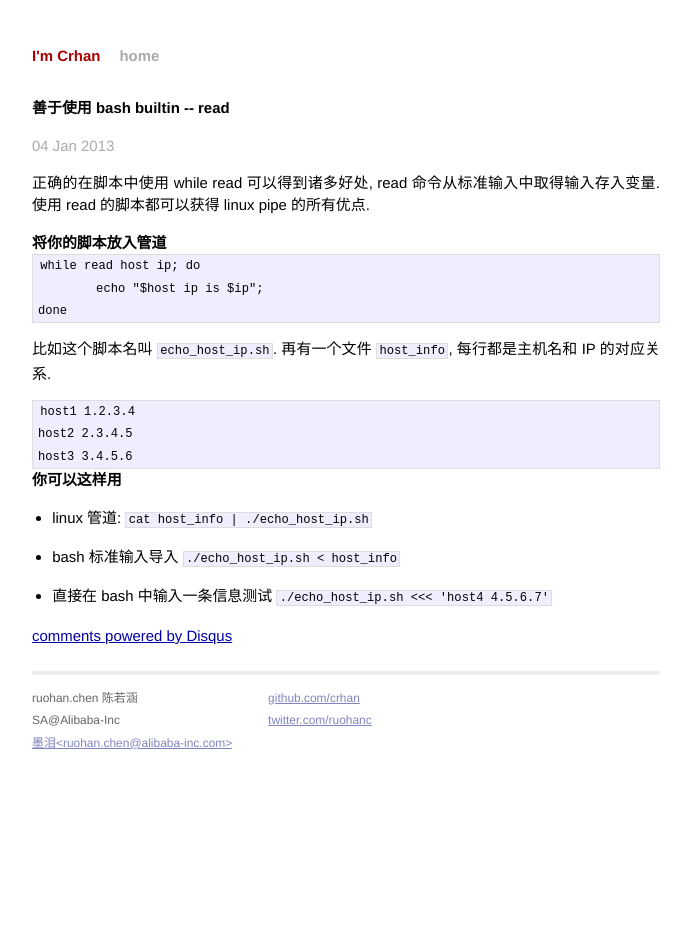
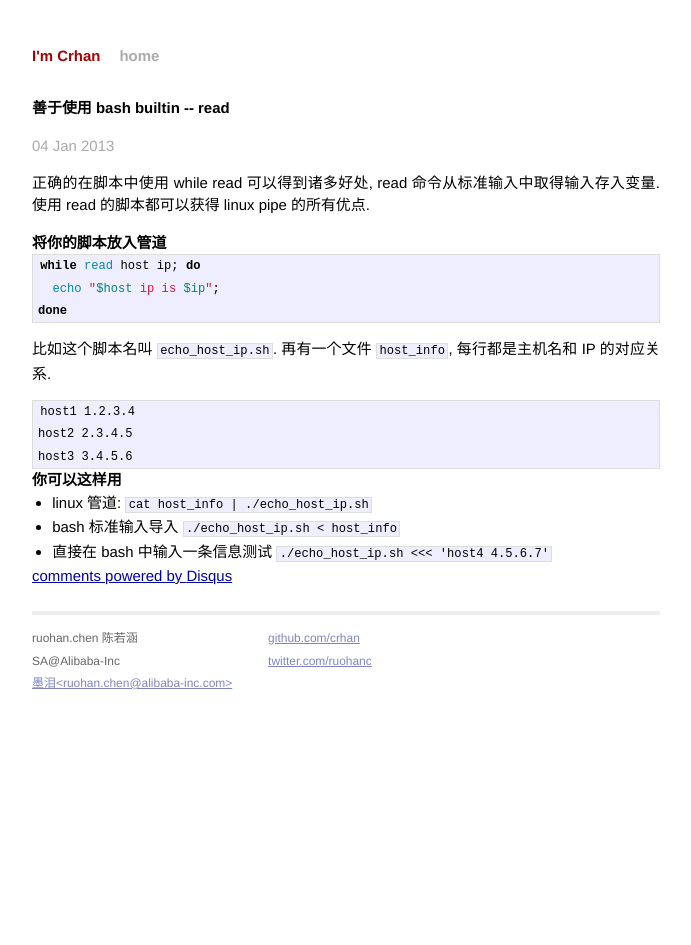
Before and after one commit to crhan/crhan.github.io, a Jekyll site: the page built from _posts/2013-01-04-善于使用-bash-builtin-read.md, in a window 1280 px wide. Shown: the whole page, without its empty margins (294-985 px from the left). Built offline with Jekyll 4.4.1, drawn with Linux system fonts in a browser that asks for light colours; Markdown is read by kramdown in place of the engine named in the settings; comment, search, counter and statistics services are not loaded.

Commit message:
some syntax change

````diff
--- a/_posts/2013-01-04-善于使用-bash-builtin-read.md
+++ b/_posts/2013-01-04-善于使用-bash-builtin-read.md
@@ -9,22 +9,24 @@ uniq_id: '2013-01-04'
 ---
 正确的在脚本中使用 while read 可以得到诸多好处, read 命令从标准输入中取得输入存入变量. 使用 read 的脚本都可以获得 linux pipe 的所有优点.
 
-### 将你的脚本放入管道
+## 将你的脚本放入管道
 
-	while read host ip; do
-		echo "$host ip is $ip";
-	done
+```bash
+while read host ip; do
+  echo "$host ip is $ip";
+done
+```
 
 比如这个脚本名叫 `echo_host_ip.sh`.  再有一个文件 `host_info`, 每行都是主机名和 IP 的对应关系.
 
-	host1 1.2.3.4
-	host2 2.3.4.5
-	host3 3.4.5.6
+```
+host1 1.2.3.4
+host2 2.3.4.5
+host3 3.4.5.6
+```
 
-### 你可以这样用
+## 你可以这样用
 
 * linux 管道: `cat host_info | ./echo_host_ip.sh`
-
 * bash 标准输入导入 `./echo_host_ip.sh < host_info`
-
 * 直接在 bash 中输入一条信息测试 `./echo_host_ip.sh <<< 'host4 4.5.6.7'`
````
Also changed, not shown: _posts/2012-09-05-利用-find-删除自编译的-python.md (+7 -5 lines), _posts/2012-09-13-ruhoh-plugin-第二弹-sitemap-generator.md (+0 -3 lines), _posts/2012-09-23-git-status-中文乱码解决.md (+3 -1 lines), _posts/2013-01-05-ssh-命令在脚本中的使用建议.md (+4 -2 lines), _posts/2013-01-05-让你的-mac-帮你回忆这一天你到底干了啥.md (+3 -1 lines).
